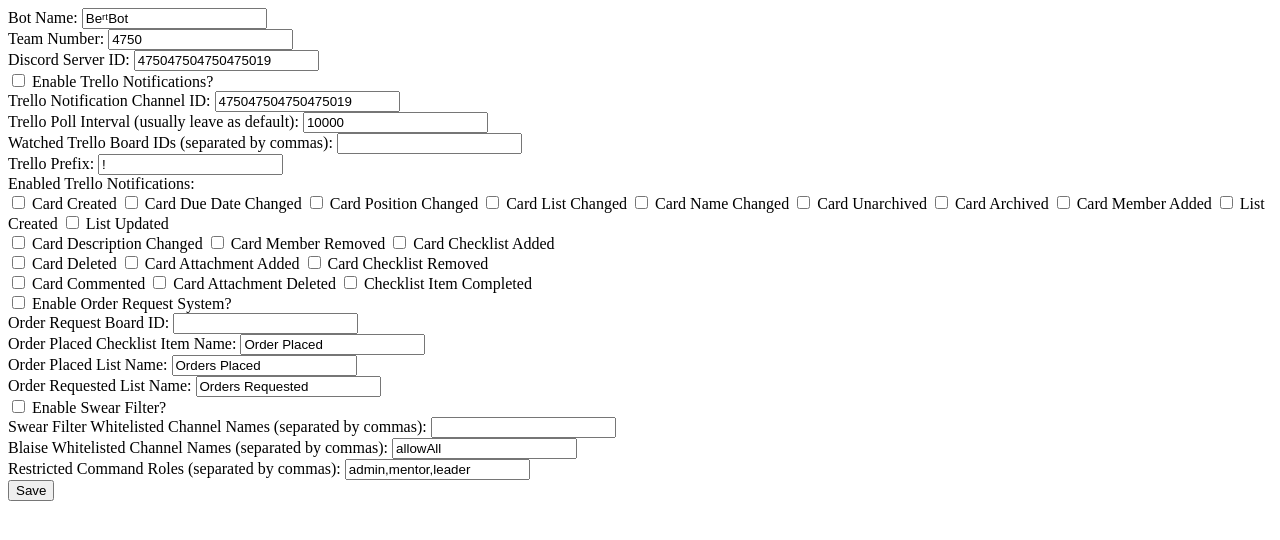
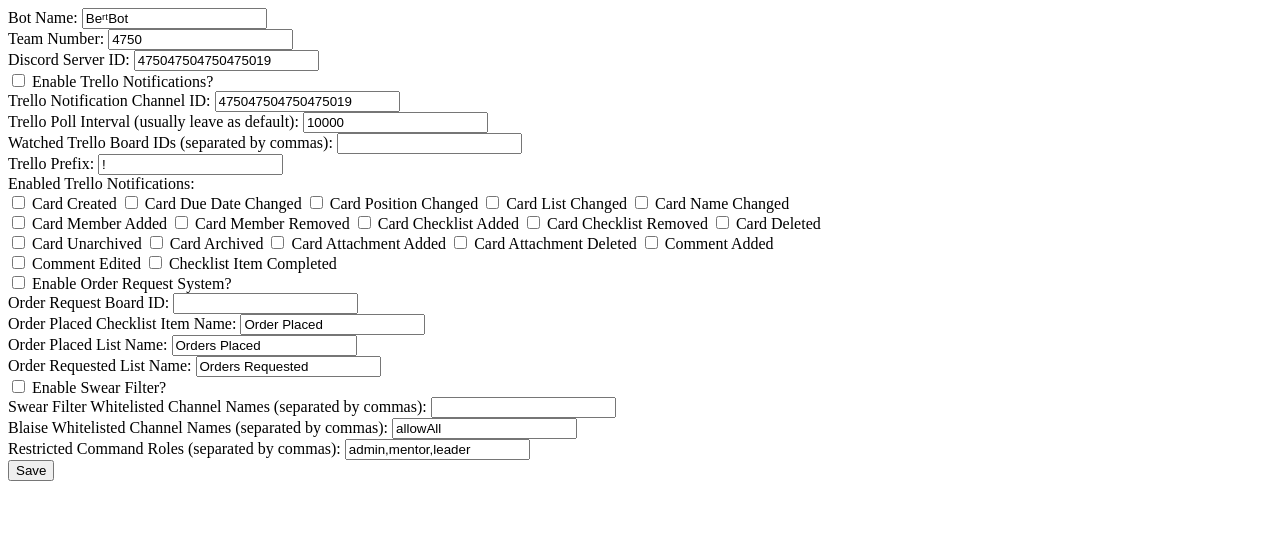
Before and after one commit to ngregrichardson/BertBot, a website: page index.html in a window 1280 px wide. Drawn offline with nearby package versions, Linux system fonts and the light colour scheme.

Commit message:
🎣🛬 Checkpoint ./index.html:1671621/2451

```diff
--- a/index.html
+++ b/index.html
@@ -33,33 +33,29 @@
         <input type="checkbox" name="cardListChanged" value="cardListChanged">
         Card List Changed
         <input type="checkbox" name="cardNameChanged" value="cardNameChanged">
-        Card Name Changed
+        Card Name Changed<br>
+        <input type="checkbox" name="memberAddedToCard " value="memberAddedToCard ">
+        Card Member Added
+        <input type="checkbox" name="removeMemberFromCard " value="removeMemberFromCard ">
+        Card Member Removed
+        <input type="checkbox" name="checklistAddedToCard" value="checklistAddedToCard">
+        Card Checklist Added
+        <input type="checkbox" name="checklistRemovedFromCard" value="checklistRemovedFromCard">
+        Card Checklist Removed
+        <input type="checkbox" name="deleteCard " value="deleteCard ">
+        Card Deleted<br>
         <input type="checkbox" name="cardUnarchived" value="cardUnarchived">
         Card Unarchived
         <input type="checkbox" name="cardArchived" value="cardArchived">
         Card Archived
-        <input type="checkbox" name="memberAddedToCard " value="memberAddedToCard ">
-        Card Member Added
-        <input type="checkbox" name="listCreated" value="listCreated">
-        List Created
-        <input type="checkbox" name="updateList" value="updateList">
-        List Updated<br>
-        <input type="checkbox" name="cardDescriptionChanged" value="cardDescriptionChanged">
-        Card Description Changed
-        <input type="checkbox" name="removeMemberFromCard " value="removeMemberFromCard ">
-        Card Member Removed
-        <input type="checkbox" name="checklistAddedToCard" value="checklistAddedToCard">
-        Card Checklist Added<br>
-        <input type="checkbox" name="deleteCard " value="deleteCard ">
-        Card Deleted
         <input type="checkbox" name="attachmentAddedToCard" value="attachmentAddedToCard">
         Card Attachment Added
-        <input type="checkbox" name="checklistRemovedFromCard" value="checklistRemovedFromCard">
-        Card Checklist Removed<br>
-        <input type="checkbox" name="commentCard" value="commentCard">
-        Card Commented
         <input type="checkbox" name="attachmentDeletedFromCard" value="attachmentDeletedFromCard">
         Card Attachment Deleted
+        <input type="checkbox" name="commentAdded" value="commentAdded">
+        Comment Added<br>
+        <input type="checkbox" name="commentEdited" value="commentEdited">
+        Comment Edited
         <input type="checkbox" name="checklistItemMarkedComplete" value="checklistItemMarkedComplete">
         Checklist Item Completed<br>
       </div>
```
